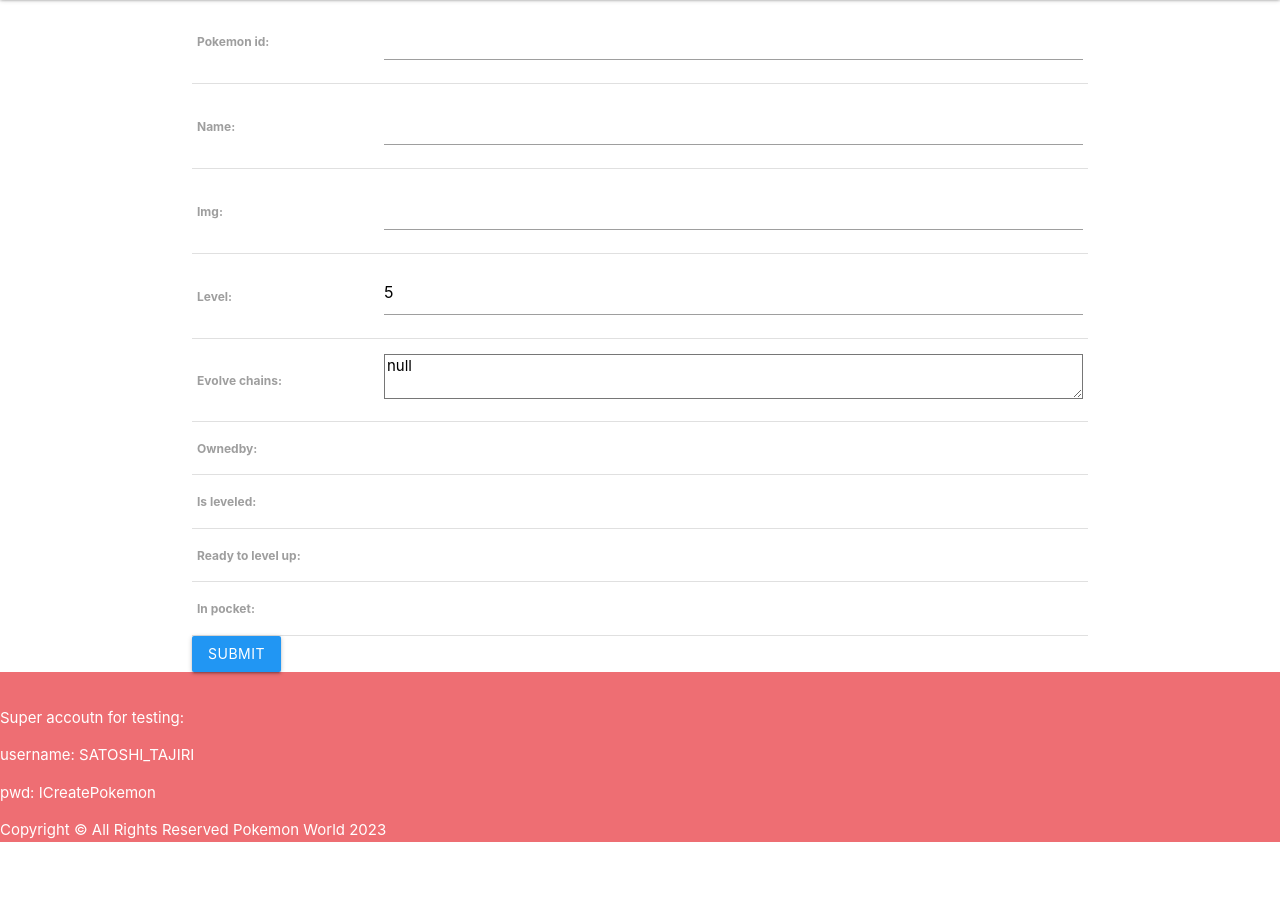
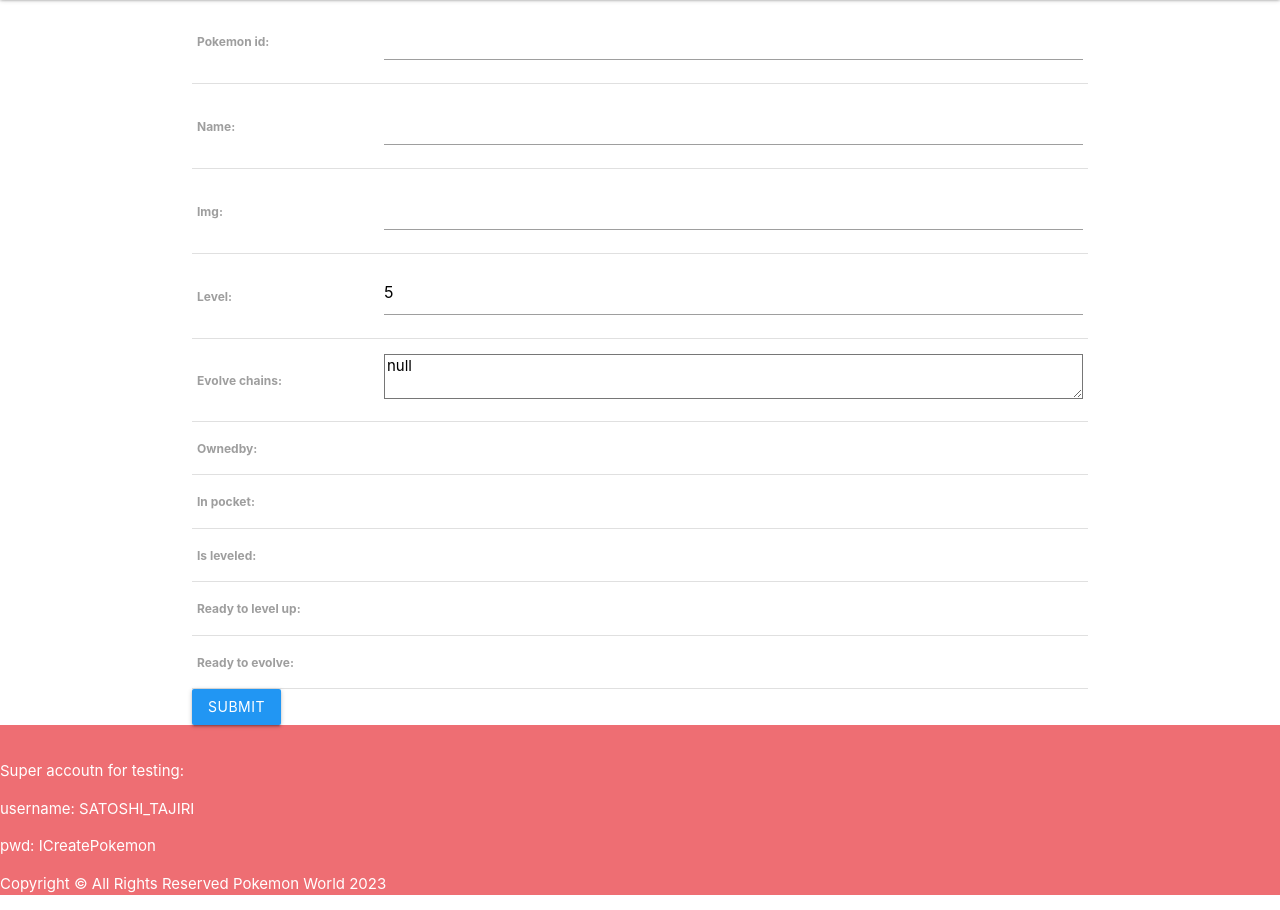
Before and after one commit to AlanChu61/Pokemon_World, a Django app: page /pokemons/create/ in a window 1280 px wide. Shown: the part 65-975 px from the top of the page. Before the commit the page ends 907 px from the top, so only its background shows below. Run offline with Django 4.2, Linux system fonts and the light colour scheme.

Commit message:
added evolve feature

```diff
--- a/main_app/models.py
+++ b/main_app/models.py
@@ -1,12 +1,13 @@
 from django.db import models
 from datetime import date
 from django.contrib.auth.models import User
+import requests
 
 
 class Player(models.Model):
     name = models.CharField(max_length=100)
     money = models.IntegerField(default=5000)
-    items = models.JSONField()
+    items = models.JSONField(default={'thunder-stone': 1})
     ownedby = models.ForeignKey(User, on_delete=models.CASCADE)
 
     def __str__(self):
@@ -21,9 +22,12 @@
     evolve_chains = models.JSONField()
     ownedby = models.ForeignKey(User, on_delete=models.CASCADE)
     ownedat = models.DateField(auto_now_add=True)
+    in_pocket = models.BooleanField(default=True)
+    # level up
     is_leveled = models.BooleanField(default=False)
     ready_to_level_up = models.BooleanField(default=False)
-    in_pocket = models.BooleanField(default=True)
+    # evolve
+    ready_to_evolve = models.BooleanField(default=False)
     # skills = models.charField(Skill)
 
     def __str__(self):
@@ -45,6 +49,15 @@
     def level_up(self):
         self.level += 1
         self.ready_to_level_up = False
+        self.is_leveled = True
+        self.save()
+
+    def evolve(self, evolve_to):
+        self.name = evolve_to
+        url = f'https://pokeapi.co/api/v2/pokemon/{evolve_to}'
+        response = requests.get(url)
+        data = response.json()
+        self.img = data['sprites']['other']['official-artwork']['front_default']
         self.save()
 
 
--- a/main_app/urls.py
+++ b/main_app/urls.py
@@ -16,6 +16,8 @@
          views.capture_pokemon, name='capture_pokemon'),
     path('pokemon/<int:pokemon_id>/pokemon_level_up/',
          views.level_up, name='pokemon_level_up'),
+    path('pokemon/<int:pokemon_id>/pokemon_evolve/',
+         views.evolve_pokemon, name='pokemon_evolve'),
     path('pokemon/<int:pokemon_id>/pokemon_pocket_box/',
          views.pokemon_pocket_box, name='pokemon_pocket_box'),
 
--- a/main_app/views.py
+++ b/main_app/views.py
@@ -1,5 +1,5 @@
 import requests
-from .models import Pokemon
+from .models import Pokemon, Player
 from django.shortcuts import render, redirect
 from django.views.generic.edit import CreateView, UpdateView, DeleteView
 from .forms import FeedingForm, CapturePokemonForm
@@ -25,6 +25,8 @@
 def pokemon_detail(request, pokemon_id):
     feeding_form = FeedingForm()
     pokemon = Pokemon.objects.get(id=pokemon_id)
+    print(pokemon.evolve_chains)
+    check_items_evolve(request, pokemon_id)
     return render(request, 'pokemons/pokemon_detail.html', {'pokemon': pokemon, 'title': 'Pokemon Detail', 'user': request.user, 'feeding_form': feeding_form})
 
 
@@ -63,6 +65,32 @@
 
     print(min_level, evole_to, item)
     return {'evole_to': evole_to, 'min_level': min_level, 'item': item}
+
+
+def check_items_evolve(request, pokemon_id):
+    # check pokemon
+    pokemon = Pokemon.objects.get(id=pokemon_id)
+    player = Player.objects.get(ownedby=request.user)
+    items = player.items.keys()
+    required_evolve_item = pokemon.evolve_chains['item']
+    if required_evolve_item in list(items):
+        pokemon.ready_to_evolve = True
+        pokemon.save()
+        print(
+            f"{pokemon} is ready to evolve to {pokemon.evolve_chains['evole_to']}")
+        return True
+    else:
+        return False
+
+
+def evolve_pokemon(request, pokemon_id):
+    pokemon = Pokemon.objects.get(id=pokemon_id)
+    if request.method == 'POST':
+        if pokemon.ready_to_evolve:
+            pokemon.evolve(pokemon.evolve_chains['evole_to'])
+            return redirect('pokemon_detail', pokemon_id=pokemon.id)
+        else:
+            return redirect('pokemon_detail', pokemon_id=pokemon.id)
 
 
 def capture_pokemon(request, pokemon_id):
```
Also changed, not shown: main_app/templates/pokemons/pokemon_detail.html (+8 -2 lines), main_app/migrations/0020_pokemon_ready_tp_evolve_alter_player_items.py (added), main_app/migrations/0021_rename_ready_tp_evolve_pokemon_ready_to_evolve.py (added), main_app/templates/player/player_view.html (added).
